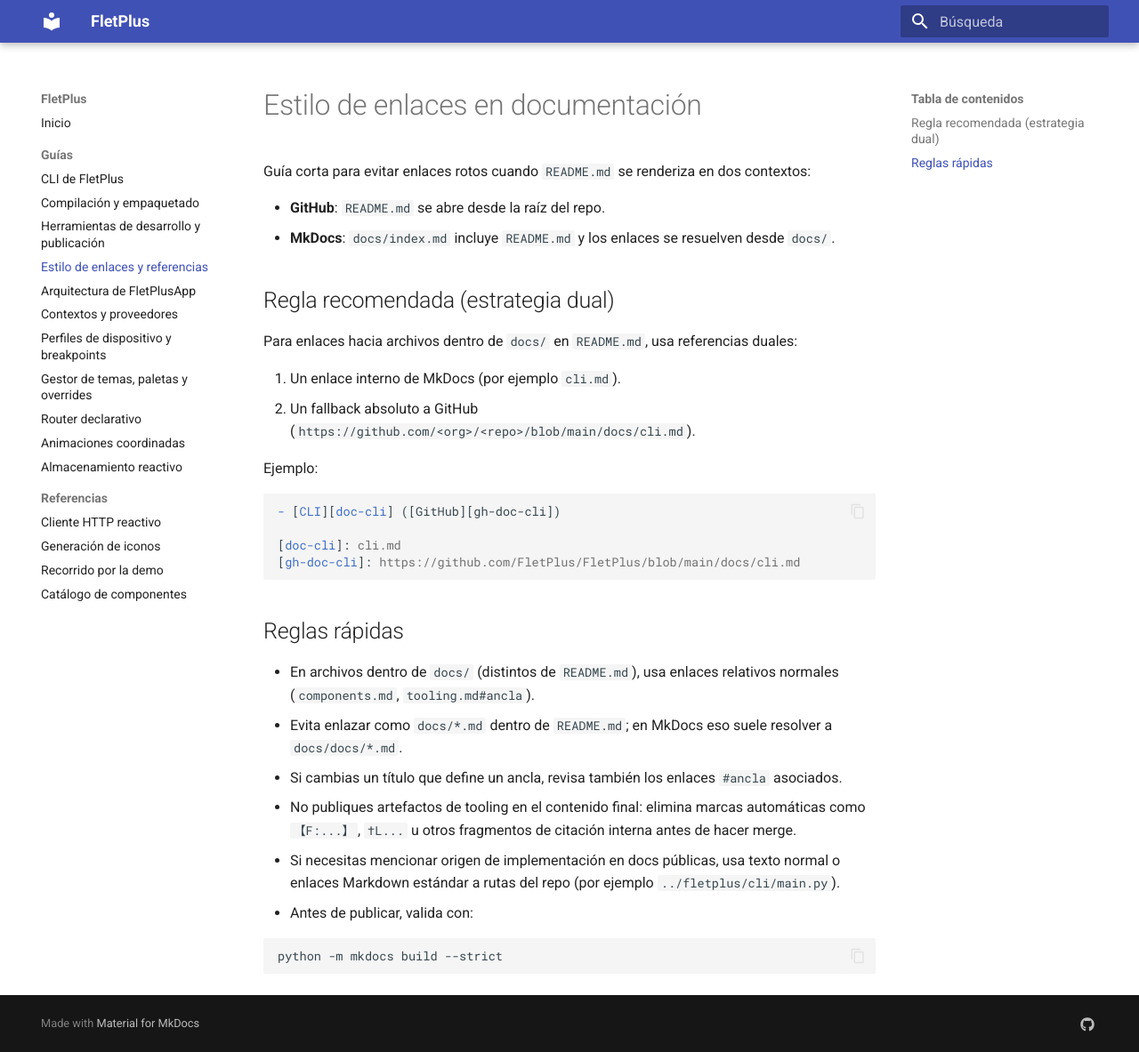
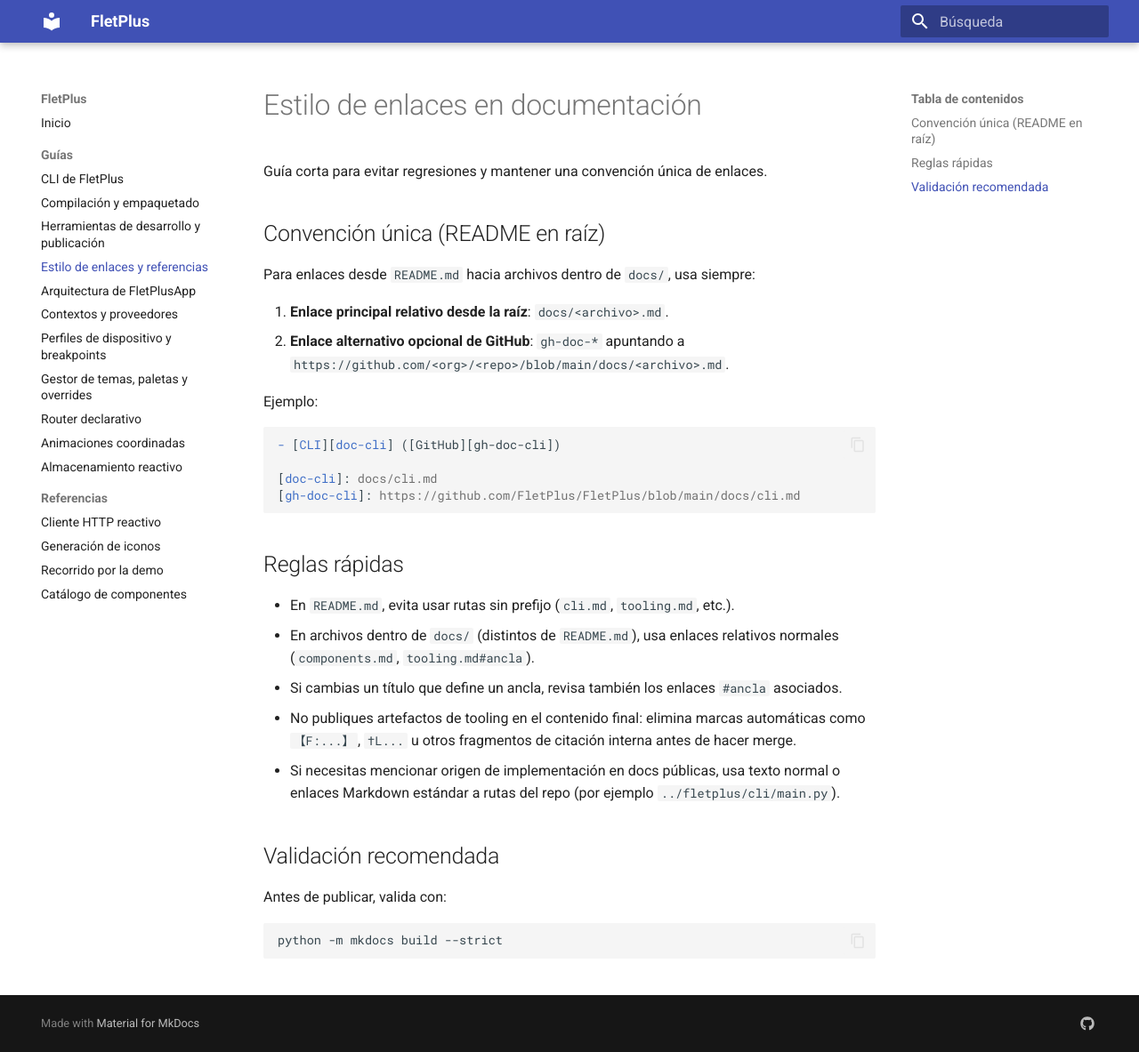
Before and after one commit to Alphonsus411/FletPlus, an MkDocs documentation site: the page built from docs/link-style.md, in a window 1280 px wide and 1183 px high. Shown: the whole window at 89% size. Built offline with MkDocs 1.6.1 and Material for MkDocs 9.7.7, drawn with Linux system fonts in a browser that asks for light colours.

Commit message:
docs: normaliza enlaces doc-* a rutas docs/

````diff
--- a/docs/link-style.md
+++ b/docs/link-style.md
@@ -1,34 +1,34 @@
 # Estilo de enlaces en documentación
 
-Guía corta para evitar enlaces rotos cuando `README.md` se renderiza en dos contextos:
+Guía corta para evitar regresiones y mantener una convención única de enlaces.
 
-- **GitHub**: `README.md` se abre desde la raíz del repo.
-- **MkDocs**: `docs/index.md` incluye `README.md` y los enlaces se resuelven desde `docs/`.
+## Convención única (README en raíz)
 
-## Regla recomendada (estrategia dual)
+Para enlaces desde `README.md` hacia archivos dentro de `docs/`, usa siempre:
 
-Para enlaces hacia archivos dentro de `docs/` en `README.md`, usa referencias duales:
-
-1. Un enlace interno de MkDocs (por ejemplo `cli.md`).
-2. Un fallback absoluto a GitHub (`https://github.com/<org>/<repo>/blob/main/docs/cli.md`).
+1. **Enlace principal relativo desde la raíz**: `docs/<archivo>.md`.
+2. **Enlace alternativo opcional de GitHub**: `gh-doc-*` apuntando a `https://github.com/<org>/<repo>/blob/main/docs/<archivo>.md`.
 
 Ejemplo:
 
 ```md
 - [CLI][doc-cli] ([GitHub][gh-doc-cli])
 
-[doc-cli]: cli.md
+[doc-cli]: docs/cli.md
 [gh-doc-cli]: https://github.com/FletPlus/FletPlus/blob/main/docs/cli.md
 ```
 
 ## Reglas rápidas
 
+- En `README.md`, evita usar rutas sin prefijo (`cli.md`, `tooling.md`, etc.).
 - En archivos dentro de `docs/` (distintos de `README.md`), usa enlaces relativos normales (`components.md`, `tooling.md#ancla`).
-- Evita enlazar como `docs/*.md` dentro de `README.md`; en MkDocs eso suele resolver a `docs/docs/*.md`.
 - Si cambias un título que define un ancla, revisa también los enlaces `#ancla` asociados.
 - No publiques artefactos de tooling en el contenido final: elimina marcas automáticas como `【F:...】`, `†L...` u otros fragmentos de citación interna antes de hacer merge.
 - Si necesitas mencionar origen de implementación en docs públicas, usa texto normal o enlaces Markdown estándar a rutas del repo (por ejemplo `../fletplus/cli/main.py`).
-- Antes de publicar, valida con:
+
+## Validación recomendada
+
+Antes de publicar, valida con:
 
 ```bash
 python -m mkdocs build --strict
````
Also changed, not shown: README.md (+15 -15 lines).
